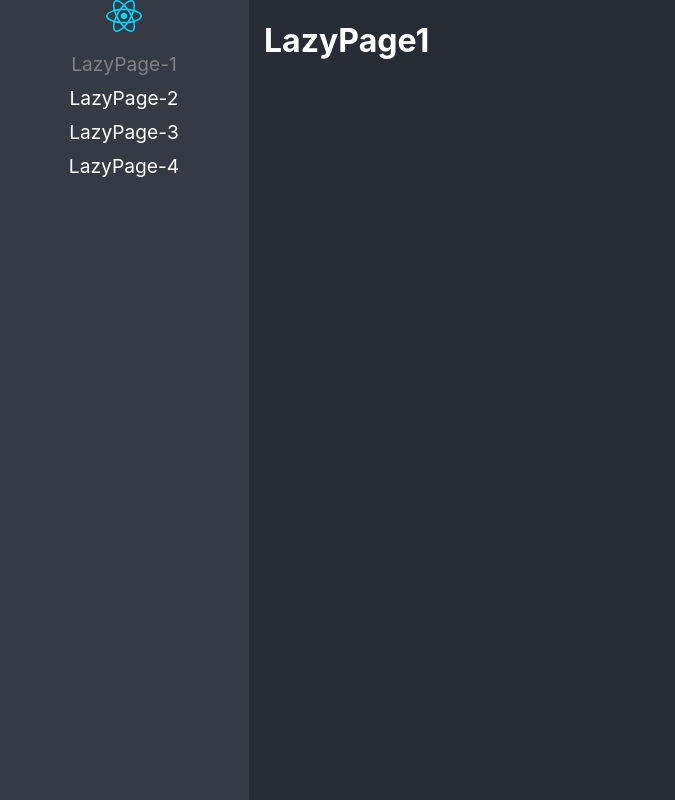
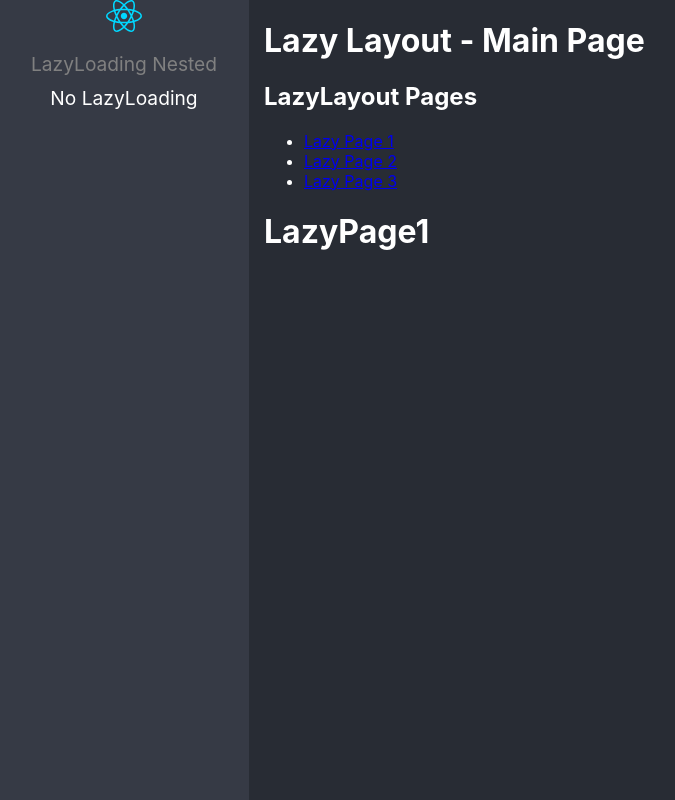
Before and after one commit to paulccuno/react-ts, a React (Vite) app: page /lazyload/lazy1 in a window 1280 px wide. Before the commit this address led to /lazy1. Shown: the whole page, without its empty margins (1-676 px from the left). Built offline with nearby package versions, Linux system fonts and the light colour scheme.

Commit message:
nested lazyload configuration

```diff
--- /dev/null
+++ b/src/01-lazyload/layout/LazyLayout.tsx
@@ -0,0 +1,12 @@
+import { Navigation } from '../router/Navigation'
+
+export const LazyLayout = () => {
+	return (
+		<div>
+			<h1>Lazy Layout - Main Page</h1>
+			<Navigation />
+		</div>
+	)
+}
+
+export default LazyLayout
--- /dev/null
+++ b/src/01-lazyload/pages/NoLazy.tsx
@@ -0,0 +1,3 @@
+export const NoLazy = () => {
+	return <h1>NoLazyLoading - Component</h1>
+}
--- a/src/01-lazyload/pages/index.ts
+++ b/src/01-lazyload/pages/index.ts
@@ -1,3 +1,4 @@
 export { LazyPage1 } from './LazyPage1'
 export { LazyPage2 } from './LazyPage2'
 export { LazyPage3 } from './LazyPage3'
+export { NoLazy } from './NoLazy'
--- /dev/null
+++ b/src/01-lazyload/router/Navigation.tsx
@@ -0,0 +1,37 @@
+import { Link, Redirect, Route, Switch, useRouteMatch } from 'react-router-dom'
+import { LazyPage1, LazyPage2, LazyPage3 } from '../pages'
+
+export const Navigation = () => {
+	const { path, url } = useRouteMatch()
+
+	return (
+		<>
+			<h2>LazyLayout Pages</h2>
+			<ul>
+				<li>
+					<Link to={`${url}/lazy1`}>Lazy Page 1</Link>
+				</li>
+				<li>
+					<Link to={`${url}/lazy2`}>Lazy Page 2</Link>
+				</li>
+				<li>
+					<Link to={`${url}/lazy3`}>Lazy Page 3</Link>
+				</li>
+			</ul>
+
+			<Switch>
+				<Route exact path={`${path}/lazy1`}>
+					<LazyPage1 />
+				</Route>
+				<Route exact path={`${path}/lazy2`}>
+					<LazyPage2 />
+				</Route>
+				<Route exact path={`${path}/lazy3`}>
+					<LazyPage3 />
+				</Route>
+
+				<Redirect to={`${path}/lazy1`} />
+			</Switch>
+		</>
+	)
+}
--- a/src/routes/Navigation.tsx
+++ b/src/routes/Navigation.tsx
@@ -18,7 +18,7 @@
 						<ul>
 							{routes.map(({ path, name }) => (
 								<li key={path}>
-									<NavLink to={path} activeClassName="nav-active" exact>
+									<NavLink to={path} activeClassName="nav-active">
 										{name}
 									</NavLink>
 								</li>
--- a/src/routes/routes.ts
+++ b/src/routes/routes.ts
@@ -1,5 +1,5 @@
 import { lazy, LazyExoticComponent } from 'react'
-// import { LazyPage1, LazyPage2, LazyPage3 } from '../01-lazyload/pages'
+import { NoLazy } from '../01-lazyload/pages'
 
 type JSXComponent = () => JSX.Element
 
@@ -10,35 +10,19 @@
 	children?: Route[]
 }
 
-const LazyPage1 = lazy(
-	() => import(/* webpackChunkName: "LazyPage1" */ '../01-lazyload/pages/LazyPage1')
-)
-const LazyPage2 = lazy(
-	() => import(/* webpackChunkName: "LazyPage2" */ '../01-lazyload/pages/LazyPage2')
-)
-const LazyPage3 = lazy(
-	() => import(/* webpackChunkName: "LazyPage3" */ '../01-lazyload/pages/LazyPage3')
+const LazyLayout = lazy(
+	() => import(/* webpackChunkName: "LazyLayout" */ '../01-lazyload/layout/LazyLayout')
 )
 
 export const routes: Route[] = [
 	{
-		path: '/lazy1',
-		component: LazyPage1,
-		name: 'LazyPage-1',
+		path: '/lazyload',
+		component: LazyLayout,
+		name: 'LazyLoading Nested',
 	},
 	{
-		path: '/lazy2',
-		component: LazyPage2,
-		name: 'LazyPage-2',
-	},
-	{
-		path: '/lazy3',
-		component: LazyPage3,
-		name: 'LazyPage-3',
-	},
-	{
-		path: '/lazy4',
-		component: LazyPage3,
-		name: 'LazyPage-4',
+		path: '/nolazy',
+		component: NoLazy,
+		name: 'No LazyLoading',
 	},
 ]
```
